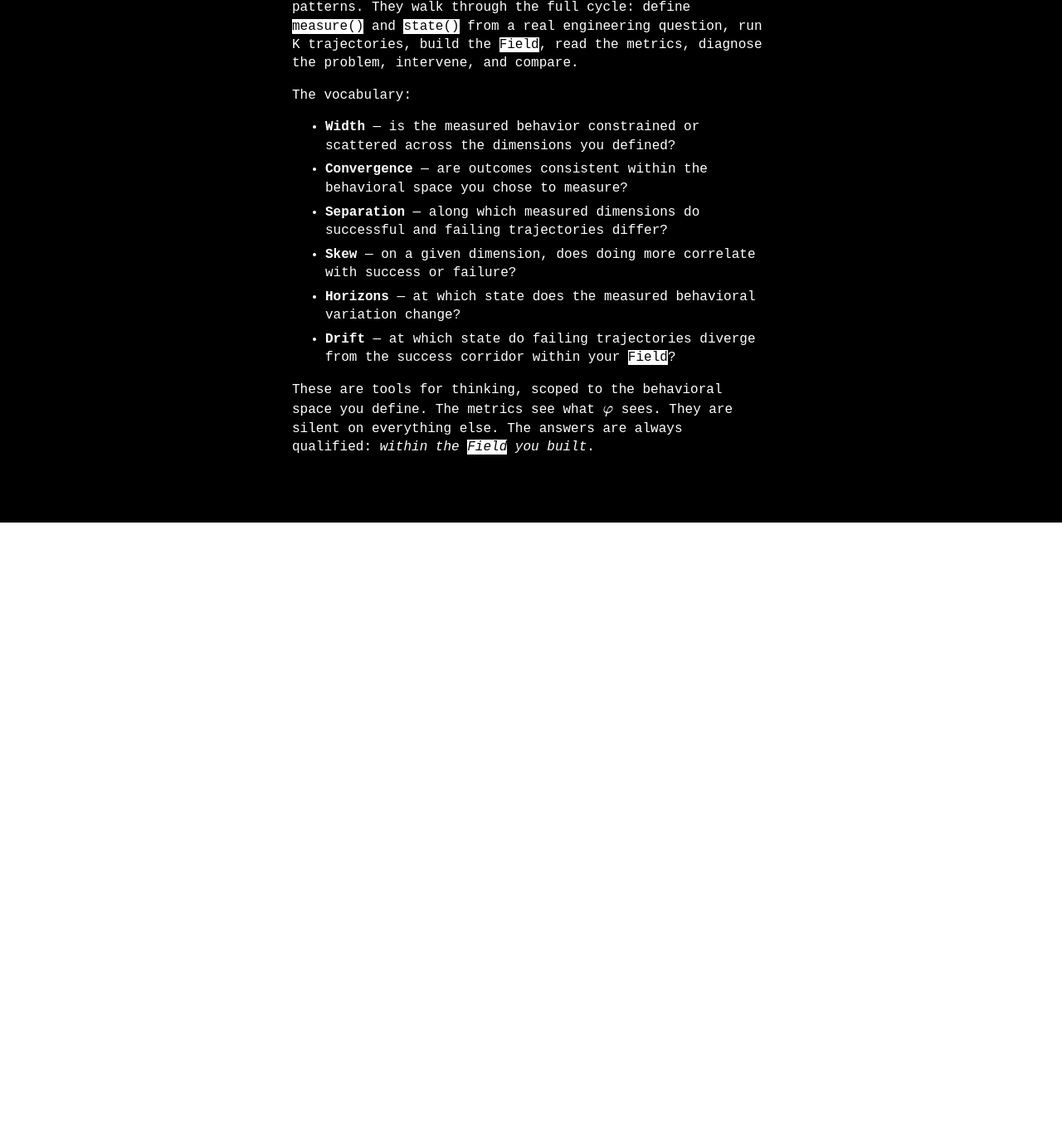
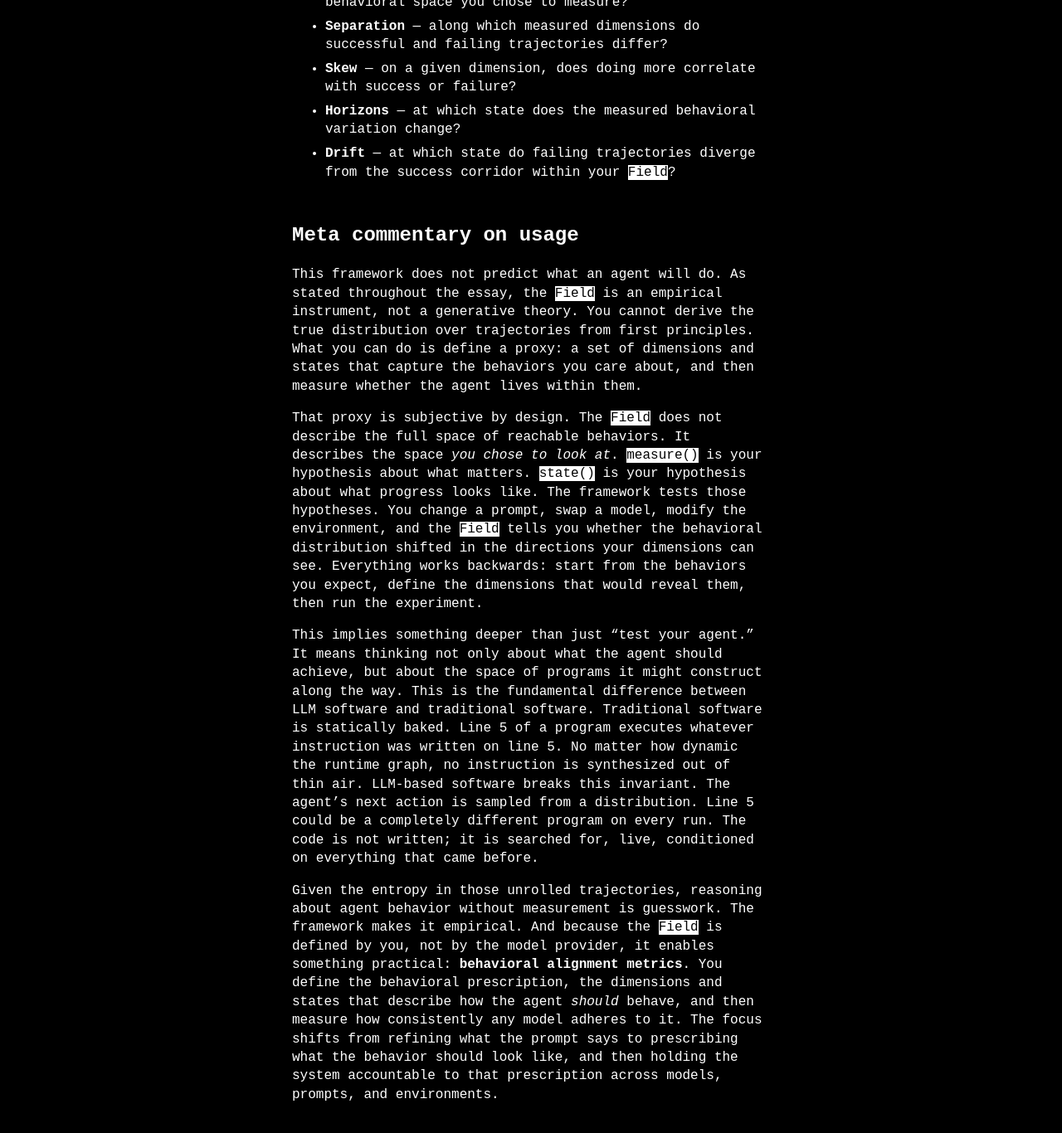
Before and after one commit to technoyoda/technoyoda.github.io, a Jekyll site: the page built from _posts/2026-02-28-agent-science.md, in a window 1280 px wide and 1400 px high, scrolled down 22270 px. Shown: the top 1366 px of the window at 83% size. Built offline with Jekyll 4.4.1, drawn with Linux system fonts in a browser that asks for light colours; before the commit the page ends 22900 px from its top, so only the background shows below that; some of the changed text lies outside the part shown.

Commit message:
more updates to blog

````diff
--- a/_posts/2026-02-28-agent-science.md
+++ b/_posts/2026-02-28-agent-science.md
@@ -32,7 +32,7 @@
   <figcaption>Agent Field Theory — The field of reachable behavior shifts as new observations enter the context window</figcaption>
 </figure>
 
-The engineering consequence: **we are not writing instructions. We are shaping a search space.** the prompt, the test suite, the repository structure, permissions architecture all define the boundaries. The agent's stochastic policy searches within them.
+The engineering consequence: **we are no longer just writing instructions. We are shaping a search space.** The prompt, the test suite, the repository structure, permissions architecture all define the boundaries. The agent's stochastic policy searches within them.
 
 That was the theory. It changed the question from "did I give good instructions?" to "have I bounded the search space well enough that the agent's stochastic search consistently lands where I need it?"
 
@@ -74,7 +74,7 @@
 
 The critical thing about $\varphi$ is that it is a **choice**. We decide the dimensions. We decide what the `Field` can see. A behavior not captured by any dimension is invisible to every metric downstream. If we do not measure "did the agent run tests," no analysis will reveal whether test-running correlates with success. If we do not measure "fraction of work on target files," no metric will detect whether scope creep predicts failure.
 
-This makes $\varphi$ a hypothesis. When we define our dimensions, we are stating: *I believe these are the behavioral properties that matter for understanding what my agent does on this task.* The `Field` tests that hypothesis. If our dimensions capture the right things, the metrics will be informative. If they miss the critical axis, the `Field` will look flat even when important variation exists.
+This makes $\varphi$ a hypothesis. When we define our dimensions, we are stating: *I believe these are the behavioral properties that matter for understanding what my agent does on this task.* The `Field` tests that hypothesis. If our dimensions miss the critical axis, the `Field` will look flat even when important variation exists.
 
 In practice, this is a `Field` subclass with two methods:
 
@@ -104,7 +104,7 @@
         ])
 ```
 
-`dimensions()` names the axes of your behavioral space. Each `Dimension` carries a name and a human-readable description. These are not decorative: every metric downstream is keyed by dimension name. When a summary tells you "separation on `scope_ratio` = +0.4," that is interpretable because you named it and described what it measures.
+`dimensions()` names the axes of your behavioral space. Each `Dimension` carries a name and a description. Every metric downstream is keyed by these names, so they are the vocabulary you read your results in.
 
 `measure()` is $\varphi$. It takes a trajectory (whatever shape your data has: a dict, a dataclass, a list of steps) and returns a numpy vector. One number per dimension. The entire `Field` is built from this function called K times.
 
@@ -182,7 +182,7 @@
 
 ---
 
-## The geometry of the cloud gives us a vocabulary
+## The geometry of the cloud gives us a vocabulary to reason about behavior
 
 We have K points in d-dimensional space. Some trajectories succeeded, some failed. We need to answer four questions, in order:
 
@@ -218,7 +218,7 @@
 
 The `variance()` vector tells us *where* the spread lives. In the example above, most width comes from `num_messages` (3.81). Three dimensions (`ran_code`, `scope_ratio`, `escaped_cwd`) have zero variance. Every trajectory ran tests, stayed on target, and operated in the same directories. The task structure determined those behaviors; the agent's stochasticity did not touch them. The remaining variation lives in *how many* messages, tool calls, reads, and edits it took. Already a diagnosis: measured behavior varies on *effort*, not on *strategy*.
 
-But width alone is ambiguous. High width could mean the task has many valid strategies (the search space is wide and that is fine) or the prompt is vague and the behavioral variation reflects an underconstrained search (the search space is wide and that is a problem). We need to know whether the variation matters for outcomes.
+But width alone is ambiguous. High width could mean the task has many valid strategies or the prompt is vague and the behavioral variation reflects an underconstrained search. We need to know whether the variation matters for outcomes.
 
 <details markdown="1">
 <summary><b>Width comparison between two prompts</b></summary>
@@ -263,7 +263,7 @@
 
 ### Convergence — are outcomes stable?
 
-Width told we there is behavioral variation. But a wide `Field` where every run succeeds is not a problem. It just means multiple strategies work. A narrow `Field` where outcomes are random is a problem. The agent is doing roughly the same thing and getting different results.
+Width told us there is behavioral variation. But variation is only a problem if it affects outcomes: a wide `Field` where every run succeeds is fine; a narrow `Field` with random outcomes might not be.
 
 Convergence separates these cases. It measures the signal-to-noise ratio of outcomes, mean divided by standard deviation.
 
@@ -542,9 +542,9 @@
 
 Because states are monotonic, horizons nest:
 
-$$\mathcal{H}(\text{tested}) \subseteq \mathcal{H}(\text{complete\\_fix}) \subseteq \mathcal{H}(\text{editing}) \subseteq \mathcal{H}(\text{diagnosed}) \subseteq \mathcal{H}(\text{start}) = \mathcal{F}$$
+$$\mathcal{H}(\text{tested}) \subseteq \mathcal{H}(\text{complete\_fix}) \subseteq \mathcal{H}(\text{editing}) \subseteq \mathcal{H}(\text{diagnosed}) \subseteq \mathcal{H}(\text{start}) = \mathcal{F}$$
 
-Every trajectory that reached "tested" also passed through "complete_fix", "editing", and "diagnosed." The horizon at "start" is the full `Field`. Walking the chain, computing metrics at each state, shows how the terminal cloud changes as we condition on progressively deeper progress:
+The horizon at "start" is the full `Field`. Walking the chain, computing metrics at each state, shows how the terminal cloud changes as we condition on progressively deeper progress:
 
 ```python
 for s in field.states:
@@ -553,7 +553,7 @@
     print(f"{s:>12}: K={h.K:>2}  width={hm.width():.1f}  conv={hm.convergence():.2f}")
 ```
 
-This data comes from running the same bug-fixing task 20 times with Haiku, a weaker model that produces real variation in how far trajectories progress:
+This data comes from running the <tip t="Experiment to study horizons." href="https://github.com/technoyoda/aft/blob/master/tutorials/tutorial-2/horizon_flow.py#L85" link-text="Source →">same bug-fixing task 20 times with Haiku</tip>, a weaker model that produces real variation in how far trajectories progress:
 
 ```
        start: K=20  width=33.5  conv=0.42
@@ -711,10 +711,10 @@
 
 The practical workflow:
 
-1. Define your `Field` (dimensions + states) from the engineering question
+1. Define the `Field` (dimensions + states) from the engineering question
 2. Build a reference corridor by running a capable model (or collecting good traces) until the success region stabilizes
 3. For any new configuration, run K trajectories and compare against the reference at each horizon
-4. You no longer need balanced outcomes within a single run. The reference corridor provides what sparse successes cannot
+4. Now we no longer need balanced outcomes within a single run. The reference corridor provides what sparse successes cannot
 
 </details>
 
@@ -760,7 +760,7 @@
 
 This vocabulary is not confined to one tool or one library. The objects ($\varphi$, $\psi$, the cloud, the metrics) are abstractions that can be implemented in any stack, applied to any agent, measured on any task. The Python library is one form of expression. The school of thought is what matters: **treat agent behavior as a distribution. Measure the distribution's shape. Use the shape to make engineering decisions.**
 
-The [tutorials](https://github.com/technoyoda/aft/tree/master/tutorials) that accompany this essay put the vocabulary to work on real situations to provide insight into usage patterns. They walk through the full cycle: define `measure()` and `state()` from a real engineering question, run K trajectories, build the `Field`, read the metrics, diagnose the problem, intervene, and compare.
+The [tutorials](https://github.com/technoyoda/aft/tree/master/tutorials) that accompany this essay put the vocabulary to work on real tasks.
 
 The vocabulary:
 
@@ -771,4 +771,12 @@
 - **Horizons** — at which state does the measured behavioral variation change?
 - **Drift** — at which state do failing trajectories diverge from the success corridor within your `Field`?
 
-These are tools for thinking, scoped to the behavioral space you define. The metrics see what $\varphi$ sees. They are silent on everything else. The answers are always qualified: *within the `Field` you built*.
+## Meta commentary on usage
+
+This framework does not predict what an agent will do. As stated throughout the essay, the `Field` is an empirical instrument, not a generative theory. You cannot derive the true distribution over trajectories from first principles. What you can do is define a proxy: a set of dimensions and states that capture the behaviors you care about, and then measure whether the agent lives within them.
+
+That proxy is subjective by design. The `Field` does not describe the full space of reachable behaviors. It describes the space *you chose to look at*. `measure()` is your hypothesis about what matters. `state()` is your hypothesis about what progress looks like. The framework tests those hypotheses. You change a prompt, swap a model, modify the environment, and the `Field` tells you whether the behavioral distribution shifted in the directions your dimensions can see. Everything works backwards: start from the behaviors you expect, define the dimensions that would reveal them, then run the experiment.
+
+This implies something deeper than just "test your agent." It means thinking not only about what the agent should achieve, but about the space of programs it might construct along the way. This is the fundamental difference between LLM software and traditional software. Traditional software is statically baked. Line 5 of a program executes whatever instruction was written on line 5. No matter how dynamic the runtime graph, no instruction is synthesized out of thin air. LLM-based software breaks this invariant. The agent's next action is sampled from a distribution. Line 5 could be a completely different program on every run. The code is not written; it is searched for, live, conditioned on everything that came before.
+
+Given the entropy in those unrolled trajectories, reasoning about agent behavior without measurement is guesswork. The framework makes it empirical. And because the `Field` is defined by you, not by the model provider, it enables something practical: **behavioral alignment metrics**. You define the behavioral prescription, the dimensions and states that describe how the agent *should* behave, and then measure how consistently any model adheres to it. The focus shifts from refining what the prompt says to prescribing what the behavior should look like, and then holding the system accountable to that prescription across models, prompts, and environments.
````
Also changed, not shown: other parts of _posts/2026-02-28-agent-science.md (+3 -3 lines).
